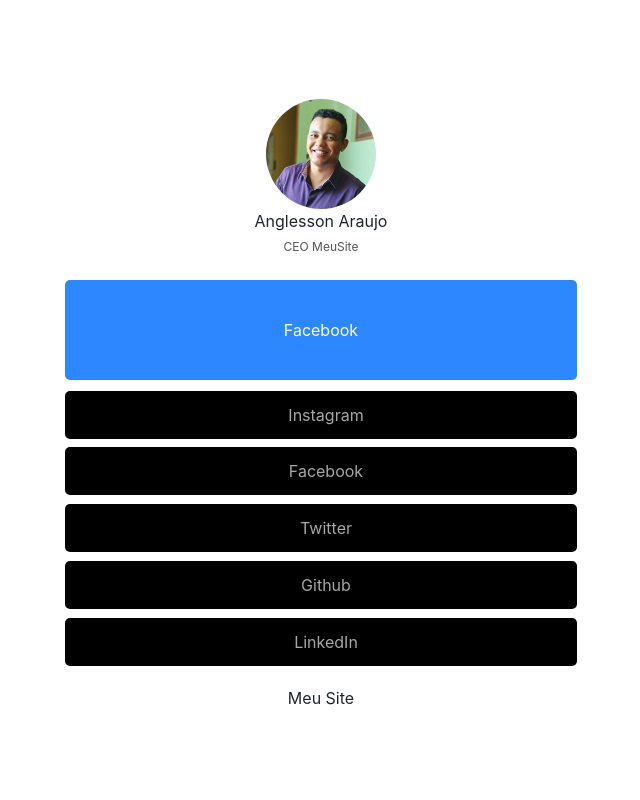
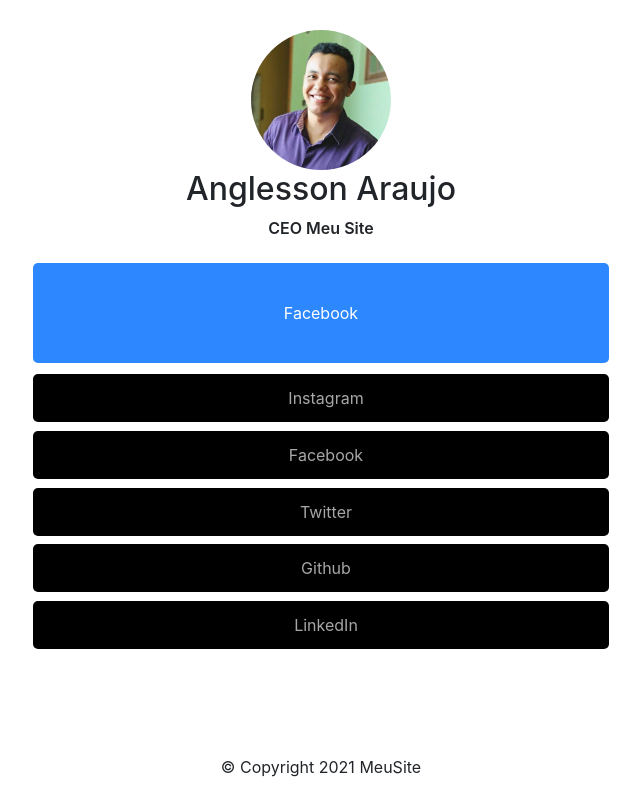
Before and after one commit to anglesson/meusite, a React (Create React App) app: page /1 in a window 1280 px wide. Shown: the whole page, without its empty margins (319-959 px from the left). Built offline with nearby package versions, Linux system fonts and the light colour scheme; no server answers; some icons are missing.

Commit message:
Separação dos components

```diff
--- a/src/components/AvatarPageMain/AvatarPageMain.css
+++ b/src/components/AvatarPageMain/AvatarPageMain.css
@@ -1,9 +1,26 @@
+.AvatarPM {
+  display: flex;
+  flex-direction: column;
+  justify-content: center;
+  align-items: center;
+  padding: 0 29%;
+}
+
+.AvatarPM > p {
+  text-align: center;
+  word-wrap: normal;
+  font-size: 1em;
+  font-weight: 600;
+}
+
 .image {
   position: relative;
-  width: 28vw;
+  width: 140px;
+  height: 140px;
+  /* width: 28vw;
   height: 28vw;
   max-width: 110px;
-  max-height: 110px;
+  max-height: 110px; */
   border-radius: 100%;
 }
 
--- a/src/components/AvatarPageMain/AvatarPageMain.js
+++ b/src/components/AvatarPageMain/AvatarPageMain.js
@@ -3,13 +3,12 @@ import React from 'react'
 import './AvatarPageMain.css'
 
 const AvatarPM = (props) => (
-  <div hidden={props.useBanner}>
+  <div className="AvatarPM" hidden={props.useBanner}>
     <div className="avatar-image">
       <img className="image" src={props.avatar} alt="Image Page" />
     </div>
-    <p style={{ textAlign: 'center' }}>{props.pageName} <br />
-      <span style={{ fontSize: '12px', color: '#545454', margin: "0px" }}>{props.subtitle}</span>
-    </p>
+    <h2 style={{ textAlign: 'center' }}>{props.pageName}</h2>
+    <p>{props.subtitle}</p>
   </div>
 )
 
--- /dev/null
+++ b/src/components/Button/Button.css
@@ -0,0 +1,62 @@
+.button, .button:link, .button:active{
+  text-decoration: none;
+  position: relative;
+  display: flex;
+  gap: 10px;
+  justify-content: center;
+  align-items: center;
+  width: 45%;
+  min-width: 210px;
+  /* height: 2.5rem; */
+  padding: 0.5rem 1rem;
+  height: auto;
+  min-height: 3.0rem;
+  color: #a7a7a7;
+  margin: 0.28rem 0;
+  background-color: black;
+  text-align: center;
+
+  /* background-image: url('../../assets/img/image.jpg');
+  background-position: center;
+  background-repeat: no-repeat;
+  background-size: cover; */
+}
+
+.button:hover {
+  opacity: 0.9;
+  color: #FFF;
+}
+
+.squad-circle {
+  border-radius: 5px;
+}
+
+.circle {
+  border-radius: 20px;
+}
+
+.squad {
+  border-radius: 0;
+}
+
+.btn-image {
+  text-decoration: none;
+  padding: 0 0.5rem;
+  display: flex;
+  justify-content: center;
+  align-items: center;
+  width: 45%;
+  min-width: 210px;
+  height: 100px;
+  background-color: #2D88FF;
+  color: #FFF;
+  margin: 0.4rem 0;
+  /* background-image: url('../../assets/img/image.jpg');
+  background-position: center;
+  background-repeat: no-repeat;
+  background-size: cover; */
+}
+
+#root > div > div > div > div.button-list > a.btn-image.squad-circle {
+  text-decoration: none;
+}
--- a/src/components/Button/Button.js
+++ b/src/components/Button/Button.js
@@ -1,9 +1,14 @@
 import React from 'react';
 
-import './button.css';
+import FontIcon from '../FontIcon/FontIcon'
+
+import './Button.css';
 
 const Button = props => (
-
+  <a className={props.classes} href="#teste">
+    <FontIcon icon={props.icon} size={props.size} />
+    {props.description}
+  </a>
 )
 
 export default Button;
--- /dev/null
+++ b/src/components/Footer/Footer.css
@@ -0,0 +1,7 @@
+.Footer {
+  display: grid;
+  grid-area: footer;
+  justify-content: center;
+  align-items: center;
+  margin-bottom: 0.3fr;
+}
--- /dev/null
+++ b/src/components/Footer/Footer.js
@@ -0,0 +1,11 @@
+import React from 'react';
+
+import './Footer.css';
+
+const Footer = (props) => (
+  <div className="Footer" hidden={!props.hasFooter}>
+    <p>&#169; Copyright 2021 MeuSite</p>
+  </div>
+)
+
+export default Footer;
--- a/src/pages/PageMain/PageMain.css
+++ b/src/pages/PageMain/PageMain.css
@@ -28,6 +28,7 @@
     50px;
   flex-direction: column;
   width: 100%;
+  min-height: 100vh;
   min-width: 250px;
 }
 
@@ -40,74 +41,3 @@
   align-items: center;
   margin-bottom: 10px;
 }
-
-.button, .button:link, .button:active{
-  text-decoration: none;
-  position: relative;
-  display: flex;
-  gap: 10px;
-  justify-content: center;
-  align-items: center;
-  width: 40%;
-  min-width: 210px;
-  /* height: 2.5rem; */
-  padding: 0.5rem 1rem;
-  height: auto;
-  min-height: 3.0rem;
-  color: #a7a7a7;
-  margin: 0.28rem 0;
-  background-color: black;
-  text-align: center;
-
-  /* background-image: url('../../assets/img/image.jpg');
-  background-position: center;
-  background-repeat: no-repeat;
-  background-size: cover; */
-}
-
-.button:hover {
-  opacity: 0.9;
-  color: #FFF;
-}
-
-.squad-circle {
-  border-radius: 5px;
-}
-
-.circle {
-  border-radius: 20px;
-}
-
-.squad {
-  border-radius: 0;
-}
-
-.btn-image {
-  text-decoration: none;
-  padding: 0 0.5rem;
-  display: flex;
-  justify-content: center;
-  align-items: center;
-  width: 40%;
-  min-width: 210px;
-  height: 100px;
-  background-color: #2D88FF;
-  color: #FFF;
-  margin: 0.4rem 0;
-  /* background-image: url('../../assets/img/image.jpg');
-  background-position: center;
-  background-repeat: no-repeat;
-  background-size: cover; */
-}
-
-#root > div > div > div > div.button-list > a.btn-image.squad-circle {
-  text-decoration: none;
-}
-
-.footer {
-  display: grid;
-  grid-area: footer;
-  justify-content: center;
-  align-items: center;
-  margin-bottom: 0.3fr;
-}
--- a/src/pages/PageMain/PageMain.js
+++ b/src/pages/PageMain/PageMain.js
@@ -1,18 +1,18 @@
 import React from 'react';
 import { connect } from 'react-redux';
-import FontIcon from '../../components/FontIcon/FontIcon';
 import Header from '../../components/Header/Header';
 
 import avatar from '../../assets/img/avatar.jpg';
 
 import './PageMain.css'
-import Banner from '../../components/Banner/Banner';
+import Button from '../../components/Button/Button';
+import Footer from '../../components/Footer/Footer';
 
 const PageMain = (props) => {
 
 	const site = {
 		pageName: 'Anglesson Araujo',
-		subtitle: 'CEO MeuSite',
+		subtitle: 'CEO Meu Site',
 		useBanner: false,
 		elements: [
 			{
@@ -70,16 +70,16 @@ const PageMain = (props) => {
 					useBanner={site.useBanner}
 				/>
 				<div className="button-list">
-					{site.elements.map((el) => {
-						return <a className={`${el.typeButton} ${el.form}`} href="#teste">
-								<FontIcon icon={el.icon} size={20}/>
-								{el.description}
-						</a>
-					})}
+					{
+						site.elements.map((el) => {
+							return <Button
+								classes={`${el.typeButton} ${el.form}`}
+								icon={el.icon} size={20}
+								description={el.description} />
+						})
+					}
 				</div>
-				<div className="footer" hidden={!site.hasFooter}>
-					<p>Meu Site</p>
-				</div>
+				<Footer hasFooter={site.hasFooter} />
 			</div>
 		</div>
 	)
```
Also changed, not shown: 1 other file (tests, documents, lock files or other folders).
